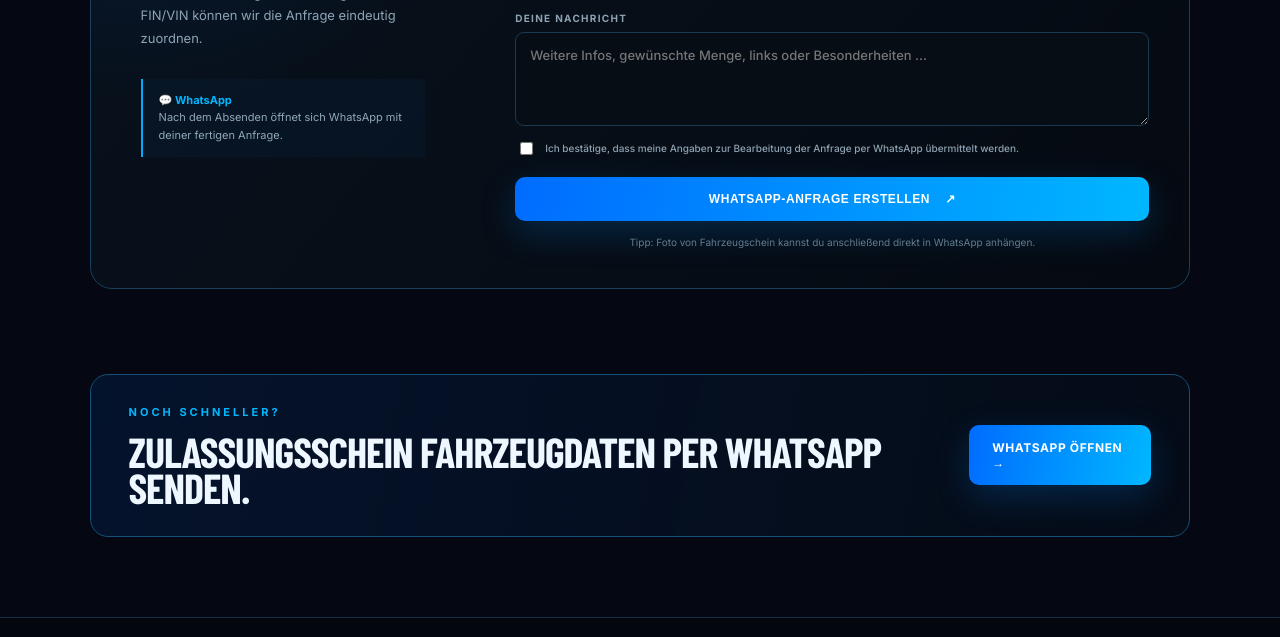
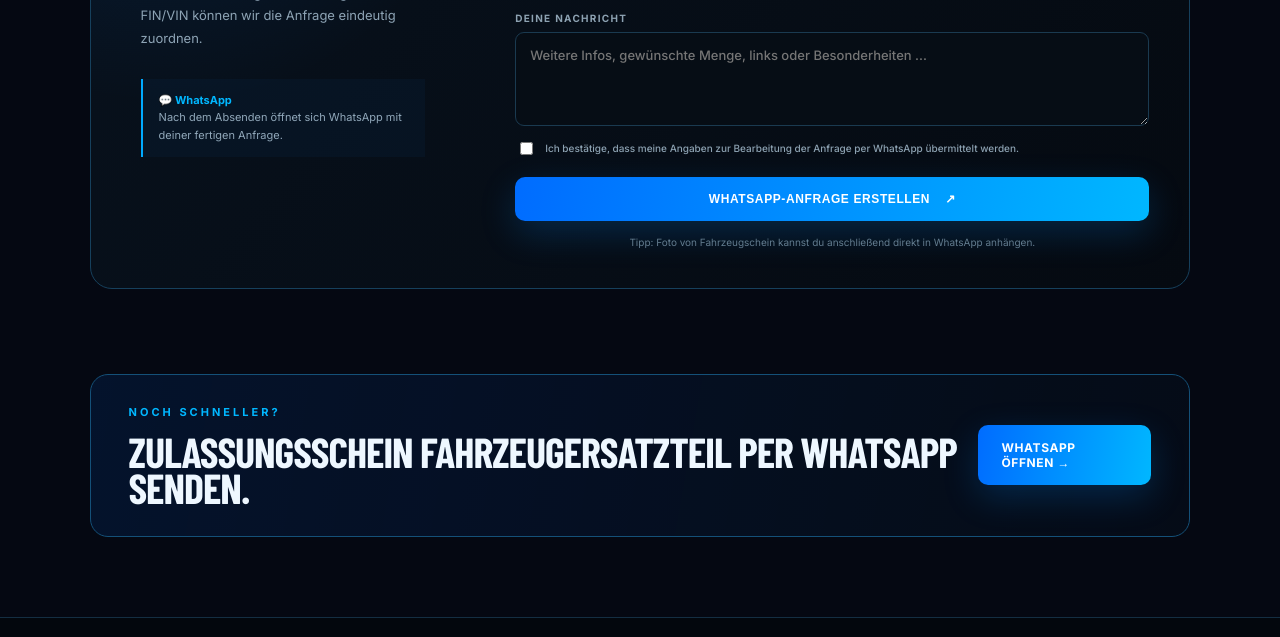
Before and after one commit to ZjErsatzteile/ErsatzTeile.Wien, a plain HTML site: page index.html in a window 1280 px wide. Shown: the part 2380-3017 px from the top of the page. Drawn offline with nearby package versions, Linux system fonts and the light colour scheme; a web font is replaced by a local one.

Commit message:
Update index.html

```diff
--- a/index.html
+++ b/index.html
@@ -498,7 +498,7 @@
         <p class="eyebrow">NOCH SCHNELLER?</p>
 
         <h2>
-          Zulassungsschein Fahrzeugdaten per WhatsApp senden.
+          Zulassungsschein FahrzeugErsatzteil per WhatsApp senden.
         </h2>
 
       </div>
```
